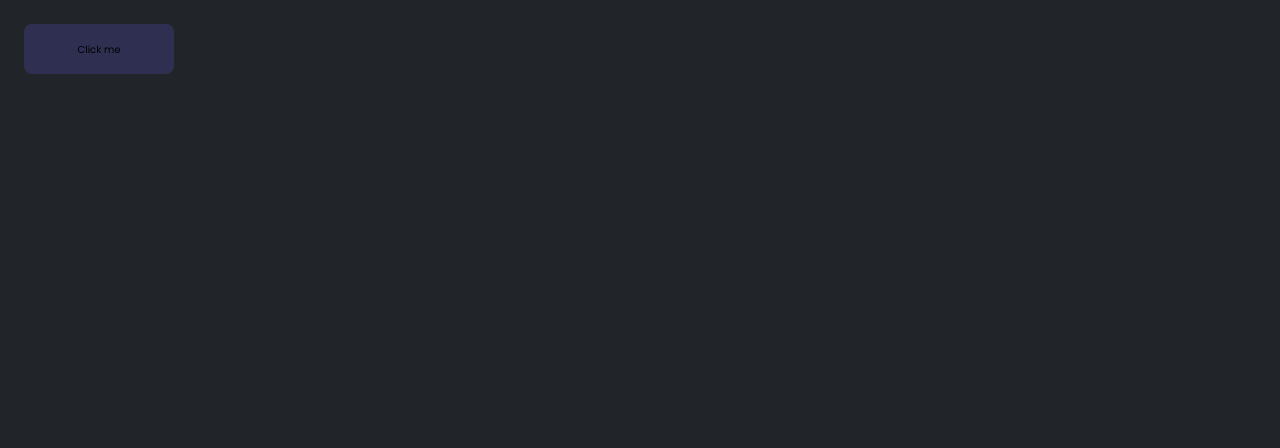
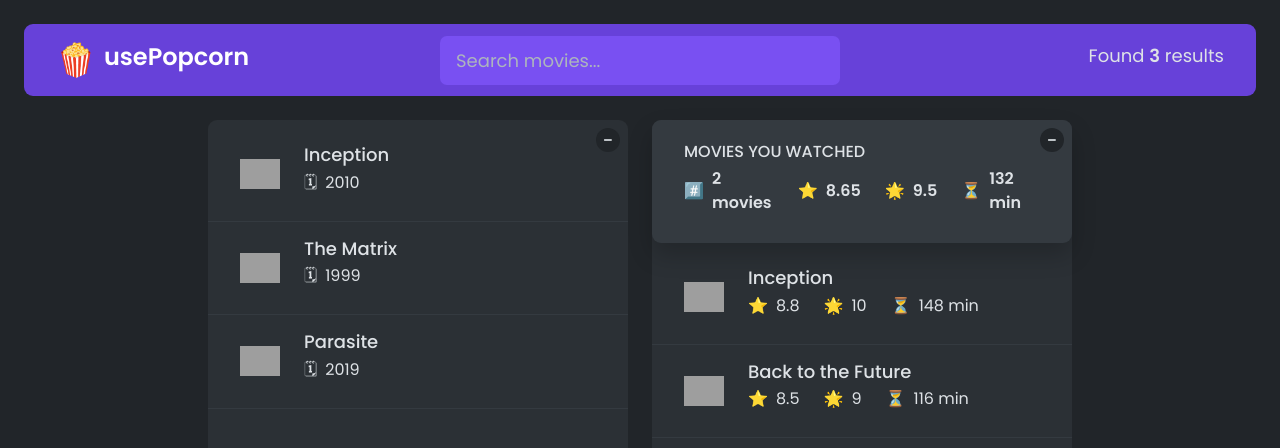
Before and after one commit to hamzazubair2713/react-projects, a React (Create React App) app: page / in a window 1280 px wide. Shown: the top 448 px of the page. Built offline with nearby package versions, Linux system fonts and the light colour scheme; grey boxes are pictures that could not be loaded; the HTML template or start-up script is replaced by a standard one.

Commit message:
updating ripple button

```diff
--- a/src/App.js
+++ b/src/App.js
@@ -40,9 +40,9 @@ const App = () => {
 
   return (
     <>
-      <Ripple />
+      {/* <Ripple /> */}
       {/* <Weather /> */}
-      {/* <PopCorn /> */}
+      <PopCorn />
     </>
   );
 };
--- a/src/Components/rippleButton/Ripple.jsx
+++ b/src/Components/rippleButton/Ripple.jsx
@@ -26,18 +26,24 @@ const Ripple = () => {
   }, [ripple]);
 
   function handelClick(e) {
+    const rect = e.currentTarget.getBoundingClientRect();
+    const offsetX = e.clientX - rect.left;
+    const offsetY = e.clientY - rect.top;
     setPosition({
-      x: e.clientX - e.target.offsetLeft,
-      y: e.clientY - e.target.offsetTop,
+      x: offsetX,
+      y: offsetY,
     });
   }
   return (
+    <>
+      <h1>button</h1>
       <RippleButton onClick={handelClick}>
         {ripple && (
           <RippleEffect left={position.x} top={position.y}></RippleEffect>
         )}
         Click me
       </RippleButton>
+    </>
   );
 };
 
--- a/src/Components/rippleButton/RippleStyles.js
+++ b/src/Components/rippleButton/RippleStyles.js
@@ -30,7 +30,7 @@ export const RippleEffect = styled.span`
   top: ${({ top }) => top && `${top}px`};
   left: ${({ left }) => left && `${left}px`};
   transform: translate(-50%, -50%);
-  background: #fff;
+  background: rgba(255, 255, 255, 0.5);
   border-radius: 50%;
   animation: ${Animation} 1s forwards;
 `;
```
Lines whose indentation alone changed are shown as unchanged.
